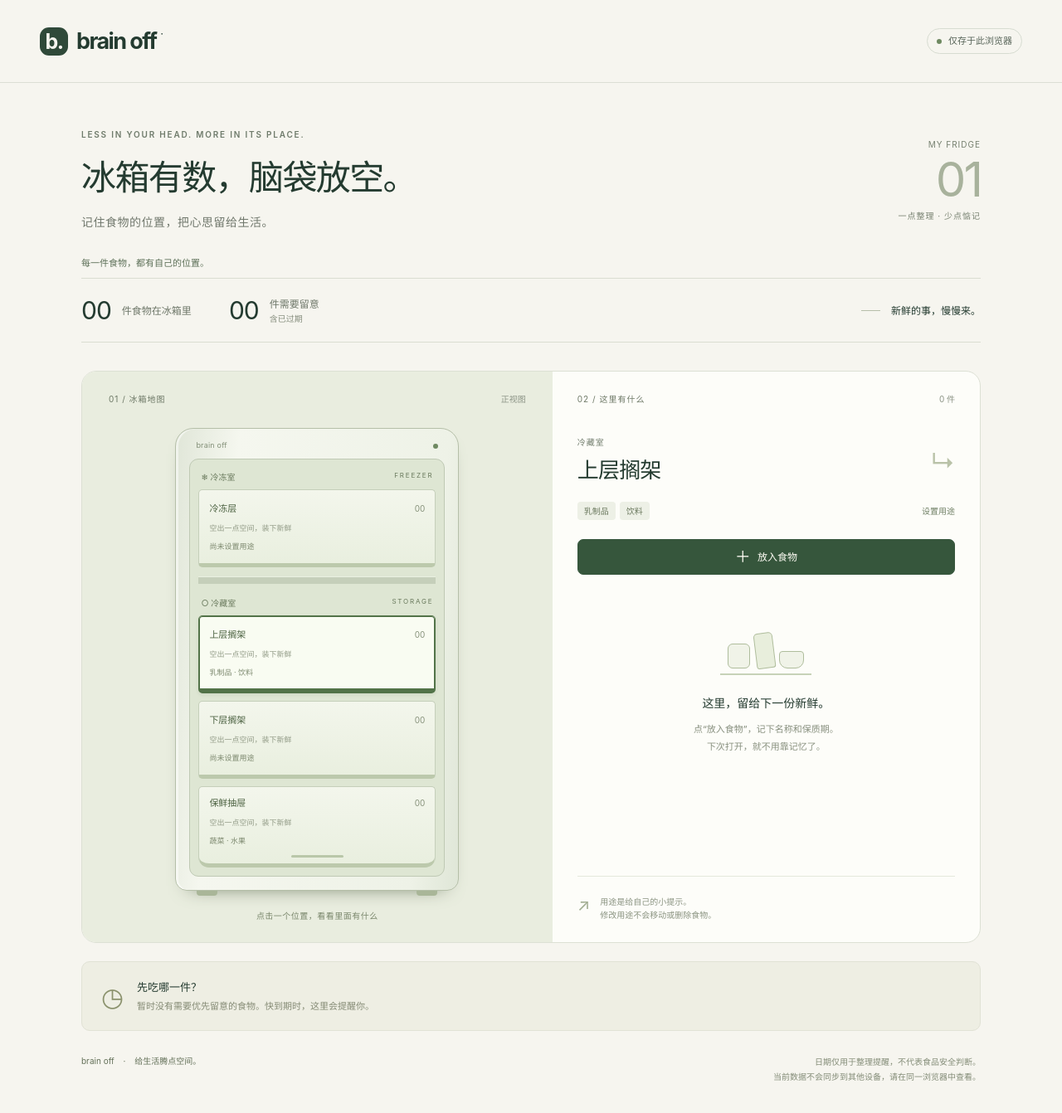
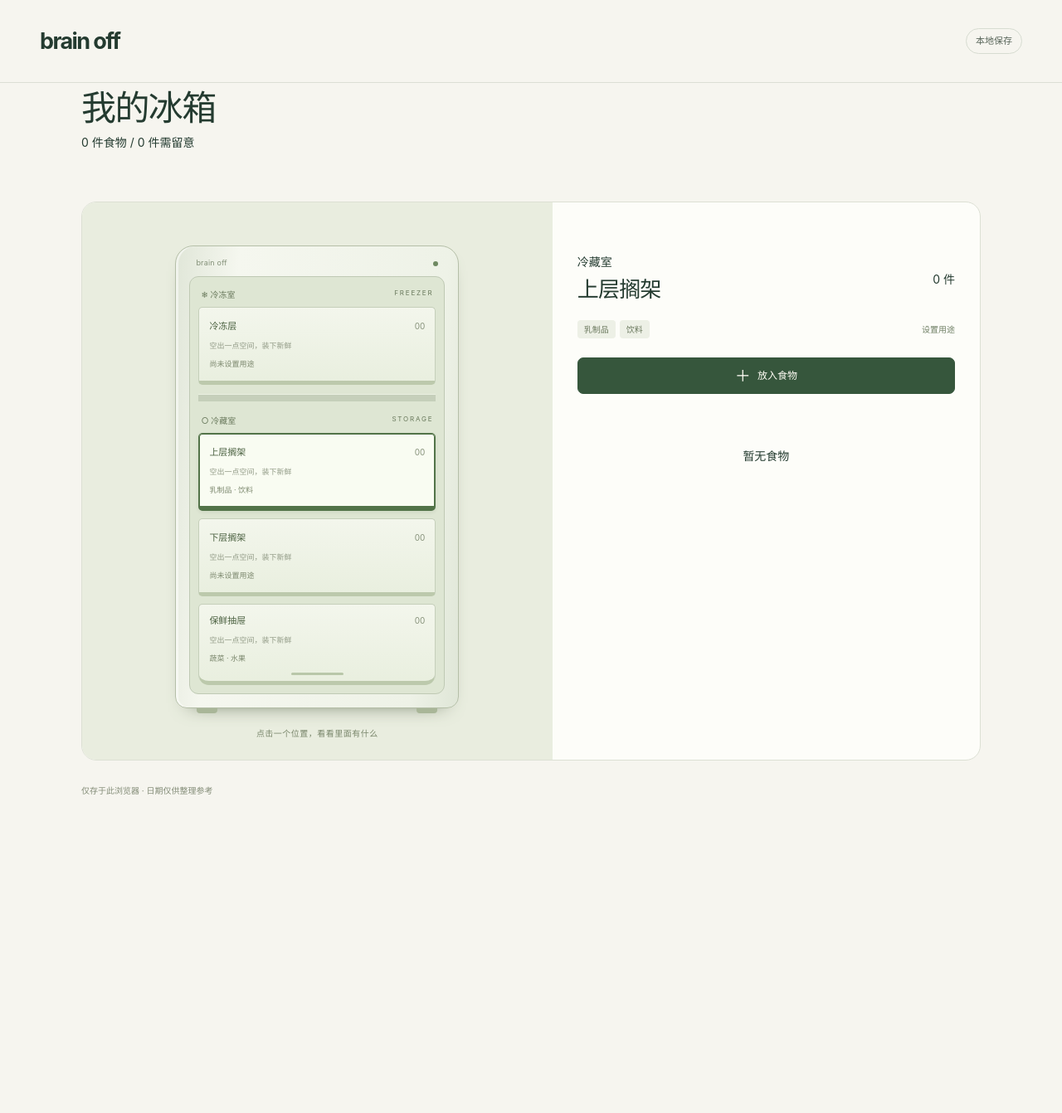
Before and after one commit to guoxinyi0811/brain-off, a React (Vite) app: page / in a window 1280 px wide. Shown: the whole page at 83% size. After the commit the page ends 996 px from the top, so only its background shows below. Built offline with nearby package versions, Linux system fonts and the light colour scheme.

Commit message:
chore: update src/ui/App.tsx for interactive app

```diff
--- a/src/ui/App.tsx
+++ b/src/ui/App.tsx
@@ -34,36 +34,34 @@ export function App() {
   function selectLocation(id: string) { setSelected(id); setError(''); }
   return <div className="app">
     <a className="skip-link" href="#workspace">跳到冰箱</a>
-    <header className="topbar"><a className="wordmark" href="#" aria-label="brain off 首页"><span className="brand-icon" aria-hidden="true">b.</span>brain off<span className="brand-period">·</span></a>
-      <span className="local-badge"><span className="power-dot" aria-hidden="true" />仅存于此浏览器</span></header>
+    <header className="topbar"><a className="wordmark" href="#" aria-label="brain off 首页">brain off</a>
+      <span className="local-badge">本地保存</span></header>
     <main>
-      <section className="intro"><div><p className="eyebrow">LESS IN YOUR HEAD. MORE IN ITS PLACE.</p><h1>冰箱有数，<br className="mobile-break" />脑袋放空。</h1><p className="subtitle">记住食物的位置，把心思留给生活。</p></div><div className="edition"><span>MY FRIDGE</span><strong>01</strong><span>一点整理 · 少点惦记</span></div></section>
-      <div className="status-line" role="status" aria-live="polite">{notice || (saving ? '正在保存…' : '每一件食物，都有自己的位置。')}</div>
+      <div className="page-heading"><h1>我的冰箱</h1>{state && <p>{state.items.length} 件食物<span aria-hidden="true"> / </span>{due.length} 件需留意</p>}</div>
+      <div className="status-line" role="status" aria-live="polite">{saving ? '保存中…' : notice}</div>
       {loading ? <div className="loading-state">正在打开冰箱…</div> : loadError || !state ? <section className="load-error" role="alert"><h2>暂时无法读取冰箱</h2><p>浏览器存储不可用或已有数据无法读取。原数据未被覆盖。</p><button className="primary" onClick={() => void load()}>重新读取</button></section> : <>
-        <div className="overview"><div><span className="stat-number">{state.items.length.toString().padStart(2, '0')}</span><span>件食物在冰箱里</span></div><div><span className={`stat-number ${due.length ? 'amber-text' : ''}`}>{due.length.toString().padStart(2, '0')}</span><span>件需要留意 <small>含已过期</small></span></div><div className="overview-note"><span className="tiny-line" />新鲜的事，慢慢来。</div></div>
         <section className="workspace" id="workspace" aria-label="冰箱和位置详情">
-          <div className="spatial-panel"><div className="section-label"><span>01 / 冰箱地图</span><span>正视图</span></div><Fridge state={state} selected={selectedId} today={today} onSelect={selectLocation} /></div>
-          <aside className="detail-panel" aria-label="所选位置详情"><div className="section-label"><span>02 / 这里有什么</span><span>{items.length} 件</span></div>
-            {location ? <><div className="location-heading"><div><p className="eyebrow">{label(state.locations.find(n => n.id === location.parentId)?.label ?? state.fridge.name)}</p><h2>{label(location.label)}</h2></div><span className="location-symbol" aria-hidden="true">↳</span></div>
-              <div className="purpose-row"><div className="purpose-tags">{assigned.length ? assigned.map(id => <span key={id}>{label(state.categories.find(c => c.id === id)!.label)}</span>) : <span>用途待设置</span>}</div><button className="text-button" onClick={() => { setError(''); setPurposeDraft(assigned); }}>设置用途</button></div>
+          <div className="spatial-panel"><Fridge state={state} selected={selectedId} today={today} onSelect={selectLocation} /></div>
+          <aside className="detail-panel" aria-label="所选位置详情">
+            {location ? <><div className="location-heading"><div><p className="location-parent">{label(state.locations.find(n => n.id === location.parentId)?.label ?? state.fridge.name)}</p><h2>{label(location.label)}</h2></div><span className="item-count">{items.length} 件</span></div>
+              <div className="purpose-row"><div className="purpose-tags">{assigned.map(id => <span key={id}>{label(state.categories.find(c => c.id === id)!.label)}</span>)}</div><button className="text-button" onClick={() => { setError(''); setPurposeDraft(assigned); }}>设置用途</button></div>
               <button className="primary add-button" onClick={() => setForm('new')} disabled={saving}><span aria-hidden="true">＋</span> 放入食物</button>
               <div className="item-list">{items.length ? [...items].sort((a, b) => expiryLabel(a.expiration, today).daysRemaining - expiryLabel(b.expiration, today).daysRemaining).map(item => {
                 const expiry = expiryLabel(item.expiration, today);
-                return <article key={item.id} className="item-card"><div className="item-top"><span className="item-initial" aria-hidden="true">{Array.from(item.name)[0]}</span><div><h3>{item.name}</h3><p className={`expiry ${expiry.status}`}>{expiry.text}</p></div></div><div className="item-bottom"><span>{expiry.isEstimated ? '预估' : '到期'} · {expiry.date}</span><div><button className="text-button" aria-label={`编辑或移动${item.name}`} onClick={() => setForm(item)}>编辑 / 移动</button><button className="text-button remove-button" aria-label={`移除${item.name}`} onClick={() => { setError(''); setDeleting(item); }}>移除</button></div></div></article>;
-              }) : <div className="empty-state"><div className="empty-drawing" aria-hidden="true"><span /><span /><span /></div><h3>这里，留给下一份新鲜。</h3><p>点“放入食物”，记下名称和保质期。<br />下次打开，就不用靠记忆了。</p></div>}</div>
-              <div className="detail-note"><span aria-hidden="true">↗</span><p>用途是给自己的小提示。<br />修改用途不会移动或删除食物。</p></div>
+                return <article key={item.id} className="item-card"><div className="item-top"><h3>{item.name}</h3><p className={`expiry ${expiry.status}`}>{expiry.text}</p></div><div className="item-bottom"><span>{expiry.isEstimated ? '预估' : '到期'} · {expiry.date}</span><div><button className="text-button" aria-label={`编辑或移动${item.name}`} onClick={() => setForm(item)}>编辑 / 移动</button><button className="text-button remove-button" aria-label={`移除${item.name}`} onClick={() => { setError(''); setDeleting(item); }}>移除</button></div></div></article>;
+              }) : <p className="empty-state">暂无食物</p>}</div>
             </> : <p>示例配置中没有可放食物的位置。</p>}
           </aside>
         </section>
-        <section className="reminder"><span className="reminder-icon" aria-hidden="true">◷</span><div><h2>先吃哪一件？</h2><p>{due.length ? '这些食物已到期，或将在 3 天内到期。点击后查看所在位置。' : '暂时没有需要优先留意的食物。快到期时，这里会提醒你。'}</p></div>{due.length > 0 && <div className="due-items">{due.map(item => <button key={item.id} onClick={() => selectLocation(item.locationId)}>{item.name}<span>{expiryLabel(item.expiration, today).text} ↗</span></button>)}</div>}</section>
+        {due.length > 0 && <section className="reminder" aria-label="到期提醒"><h2>需留意 <small>已过期或 3 天内到期</small></h2><div className="due-items">{due.map(item => <button key={item.id} onClick={() => selectLocation(item.locationId)}>{item.name}<span>{expiryLabel(item.expiration, today).text} ↗</span></button>)}</div></section>}
       </>}
-      <footer><span>brain off <span className="footer-dot">·</span> 给生活腾点空间。</span><p>日期仅用于整理提醒，不代表食品安全判断。<br />当前数据不会同步到其他设备，请在同一浏览器中查看。</p></footer>
+      <footer>仅存于此浏览器 · 日期仅供整理参考</footer>
     </main>
     {form && state && <ItemForm state={state} locationId={selectedId} item={form === 'new' ? undefined : form} busy={saving} onClose={() => setForm(null)} onSave={async item => {
-      await commit(s => form === 'new' ? addItem(s, item) : updateItem(s, item.id, { name: item.name, locationId: item.locationId, expiration: item.expiration }), '已保存到此浏览器。');
+      await commit(s => form === 'new' ? addItem(s, item) : updateItem(s, item.id, { name: item.name, locationId: item.locationId, expiration: item.expiration }), '已保存');
       setSelected(item.locationId);
     }} />}
-    {purposes && state && <Modal title="这个位置，用来放什么？" busy={saving} onClose={() => setPurposeDraft(null)}><p className="modal-copy">可以多选，也可以暂时留空。已有食物会留在原处。</p><fieldset className="category-grid" disabled={saving}><legend className="sr-only">储存用途</legend>{state.categories.map(category => <label key={category.id}><input type="checkbox" checked={purposes.includes(category.id)} onChange={e => setPurposeDraft(e.target.checked ? [...purposes, category.id] : purposes.filter(id => id !== category.id))} />{label(category.label)}</label>)}</fieldset>{error && <p className="error" role="alert">{error}</p>}<div className="modal-actions"><button className="secondary" disabled={saving} onClick={() => setPurposeDraft(null)}>取消</button><button className="primary" disabled={saving} onClick={() => void saveAction(s => setPurposes(s, selectedId, purposes), '用途已更新，食物位置保持不变。', () => setPurposeDraft(null))}>{saving ? '正在保存…' : '保存用途'}</button></div></Modal>}
-    {deleting && <Modal title={`移除“${deleting.name}”？`} busy={saving} onClose={() => setDeleting(null)}><p className="modal-copy">吃完了，或已经不在冰箱里？确认后将从库存中移除。</p>{error && <p className="error" role="alert">{error}</p>}<div className="modal-actions"><button className="secondary" disabled={saving} onClick={() => setDeleting(null)}>保留</button><button className="primary" disabled={saving} onClick={() => void saveAction(s => removeItem(s, deleting.id), '已从库存移除。', () => setDeleting(null))}>{saving ? '正在保存…' : '确认移除'}</button></div></Modal>}
+    {purposes && state && <Modal title="储存用途" busy={saving} onClose={() => setPurposeDraft(null)}><p className="modal-copy">可多选，不影响已有食物。</p><fieldset className="category-grid" disabled={saving}><legend className="sr-only">储存用途</legend>{state.categories.map(category => <label key={category.id}><input type="checkbox" checked={purposes.includes(category.id)} onChange={e => setPurposeDraft(e.target.checked ? [...purposes, category.id] : purposes.filter(id => id !== category.id))} />{label(category.label)}</label>)}</fieldset>{error && <p className="error" role="alert">{error}</p>}<div className="modal-actions"><button className="secondary" disabled={saving} onClick={() => setPurposeDraft(null)}>取消</button><button className="primary" disabled={saving} onClick={() => void saveAction(s => setPurposes(s, selectedId, purposes), '用途已更新', () => setPurposeDraft(null))}>{saving ? '保存中…' : '保存'}</button></div></Modal>}
+    {deleting && <Modal title={`移除“${deleting.name}”？`} busy={saving} onClose={() => setDeleting(null)}>{error && <p className="error" role="alert">{error}</p>}<div className="modal-actions"><button className="secondary" disabled={saving} onClick={() => setDeleting(null)}>保留</button><button className="primary" disabled={saving} onClick={() => void saveAction(s => removeItem(s, deleting.id), '已移除', () => setDeleting(null))}>{saving ? '保存中…' : '确认移除'}</button></div></Modal>}
   </div>;
 }
```
